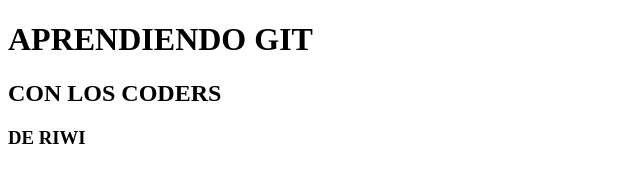
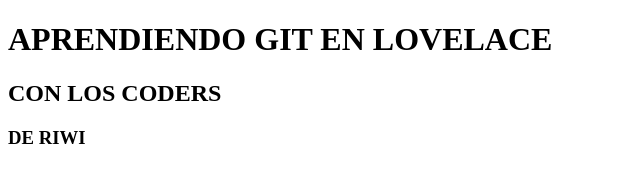
Before and after one commit to Byron927/Riwi, a website: page GIT/Ramas/index.html in a window 1280 px wide. Shown: the whole page, without its empty margins (0-640 px from the left). Drawn offline with Linux system fonts and the light colour scheme.

Commit message:
Cambio de otro compañero

```diff
--- a/GIT/Ramas/index.html
+++ b/GIT/Ramas/index.html
@@ -6,7 +6,7 @@
     <title>Document</title>
 </head>
 <body>
-    <h1>APRENDIENDO GIT</h1>
+    <h1>APRENDIENDO GIT EN LOVELACE</h1>
     <H2>CON LOS CODERS</H2>
     <H3>DE RIWI</H3>
 </body>
```
